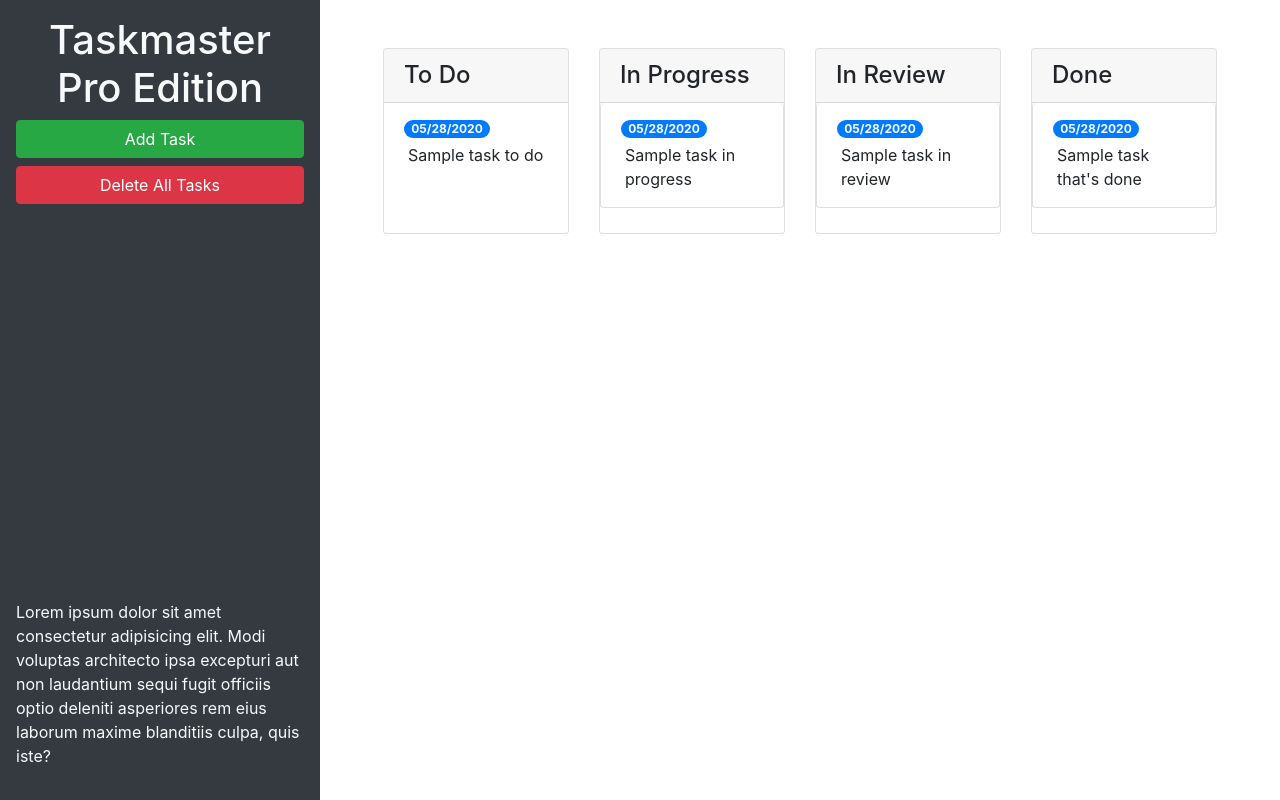
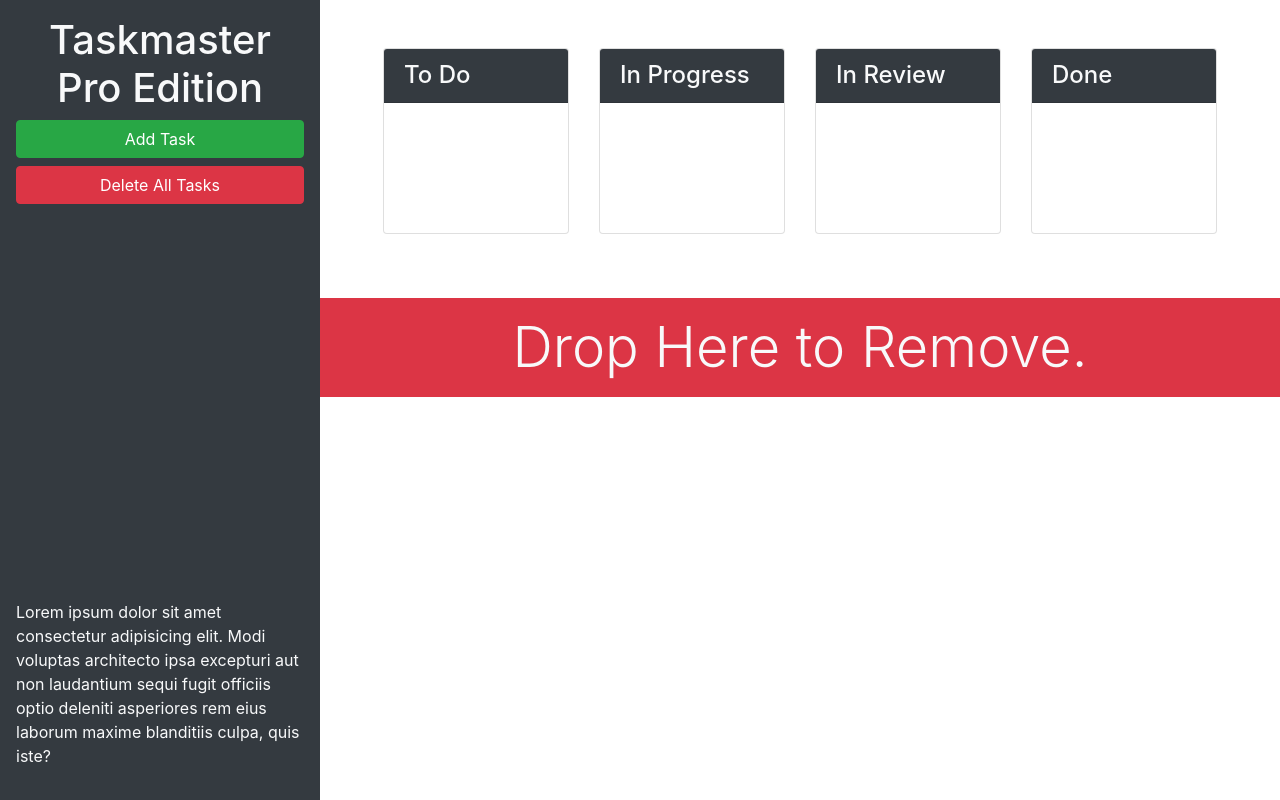
Before and after one commit to jasongrossman/taskmaster-pro, a plain HTML site: page index.html in a window 1280 px wide. Drawn offline with nearby package versions, Linux system fonts and the light colour scheme.

Commit message:
bootstrap utility classes

```diff
--- a/index.html
+++ b/index.html
@@ -13,43 +13,35 @@
 <body>
 
   <div class="row min-vh-100 no-gutters">
-    <header class="col-12 col-lg-3 bg-dark text-light d-flex flex-column p-4 p-lg-3">
+    <header class="col-12 col-lg-3 bg-dark text-light sticky-top d-flex flex-column p-4 p-lg-3">
       <h1 class="text-center">Taskmaster Pro Edition</h1>
       <button id="create-task" class="btn btn-block btn-success" data-toggle="modal" data-target="#task-form-modal">Add
         Task</button>
       <button id="remove-tasks" class="btn btn-block btn-danger">Delete All Tasks</button>
-      <p class="mt-auto">Lorem ipsum dolor sit amet consectetur adipisicing elit. Modi voluptas architecto ipsa
+      <p class="mt-auto d-none d-lg-block"> Lorem ipsum dolor sit amet consectetur adipisicing elit. Modi voluptas architecto ipsa
         excepturi aut non
         laudantium sequi fugit officiis optio deleniti asperiores rem eius laborum maxime blanditiis culpa, quis iste?
       </p>
     </header>
-    <main class="col-12 col-lg-9">
+    <main class="col-12 col-lg-9 d-flex flex-column">
       <div class="m-5 row justify-content-around">
         <!-- todo start -->
         <div class="col-12 col-md-6 col-xl-3 mb-3">
           <div class="card">
-            <h4 class="card-header">
+            <h4 class="card-header bg-dark text-light">
               To Do
             </h4>
             <ul id="list-toDo" class="list-group list-group-flush">
-              <li class="list-group-item">
-                <span class="badge badge-primary badge-pill">05/28/2020</span>
-                <p class="m-1">Sample task to do</p>
-              </li>
             </ul>
           </div>
         </div>        <!-- todo end -->
         <!-- in progress start -->
         <div class="col-12 col-md-6 col-xl-3 mb-3">
           <div class="card">
-            <h4 class="card-header">
+            <h4 class="card-header bg-dark text-light">
               In Progress
             </h4>
             <ul id="list-inProgress" class="list-group">
-              <li class="list-group-item">
-                <span class="badge badge-primary badge-pill">05/28/2020</span>
-                <p class="m-1">Sample task in progress</p>
-              </li>
           </ul>
           </div>
         </div>
@@ -57,14 +49,10 @@
         <!-- in review start -->
         <div class="col-12 col-md-6 col-xl-3 mb-3">
           <div class="card">
-            <h4 class="card-header">
+            <h4 class="card-header bg-dark text-light">
               In Review
             </h4>
             <ul id="list-inReview" class="list-group">
-              <li class="list-group-item">
-                <span class="badge badge-primary badge-pill">05/28/2020</span>
-                <p class="m-1">Sample task in review</p>
-              </li>
             </ul>
           </div>
         </div>
@@ -72,19 +60,20 @@
         <!-- done start -->
         <div class="col-12 col-md-6 col-xl-3 mb-3">
           <div class="card">
-            <h4 class="card-header">
+            <h4 class="card-header bg-dark text-light">
               Done
             </h4>
             <ul id="list-done" class="list-group">
-              <li class="list-group-item">
-                <span class="badge badge-primary badge-pill">05/28/2020</span>
-                <p class="m-1">Sample task that's done</p>
-              </li>
             </ul>
           </div>
         </div>
+      </div>
         <!-- done end -->
-      </div>
+        <div id="trash">
+          <div class="w-100 bg-danger p-3 text-center text-light display-4 mt-auto">
+            Drop Here to Remove.
+          </div>
+        </div>
     </main>
   </div>
 
```
